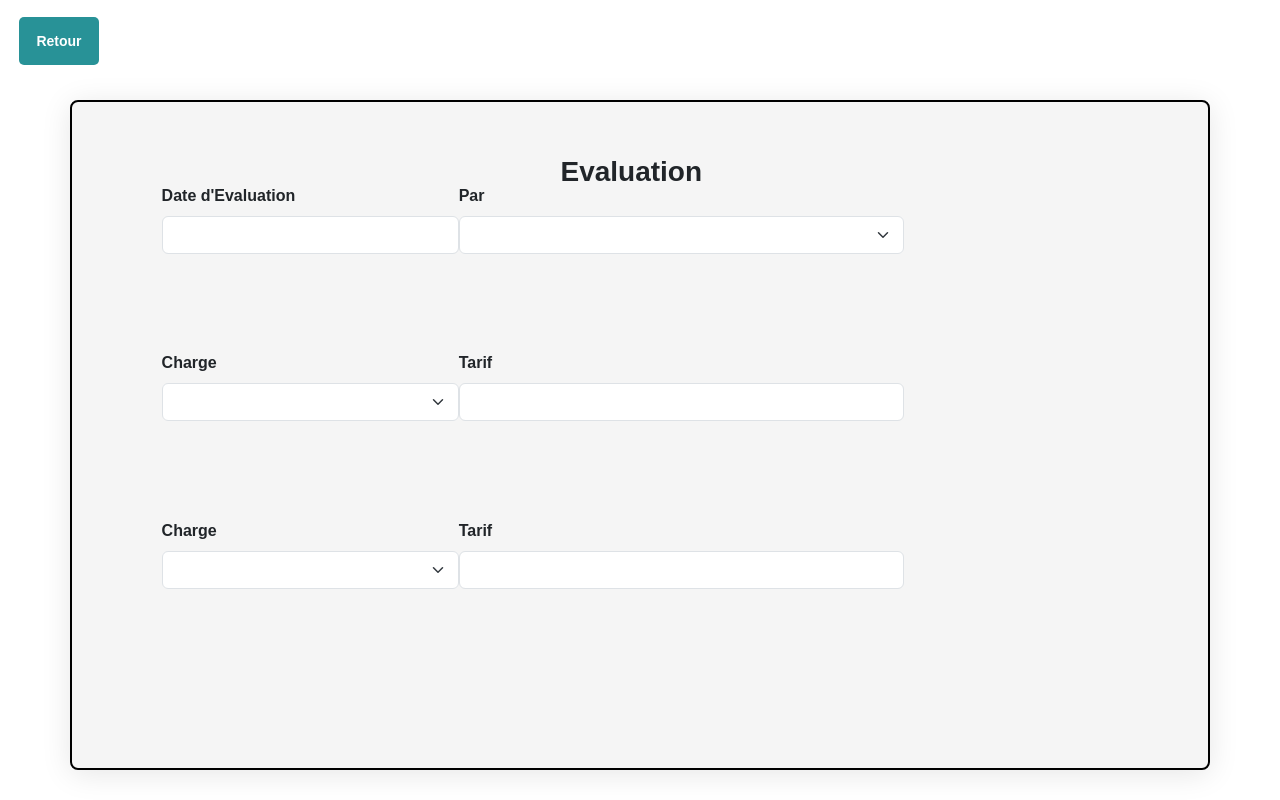
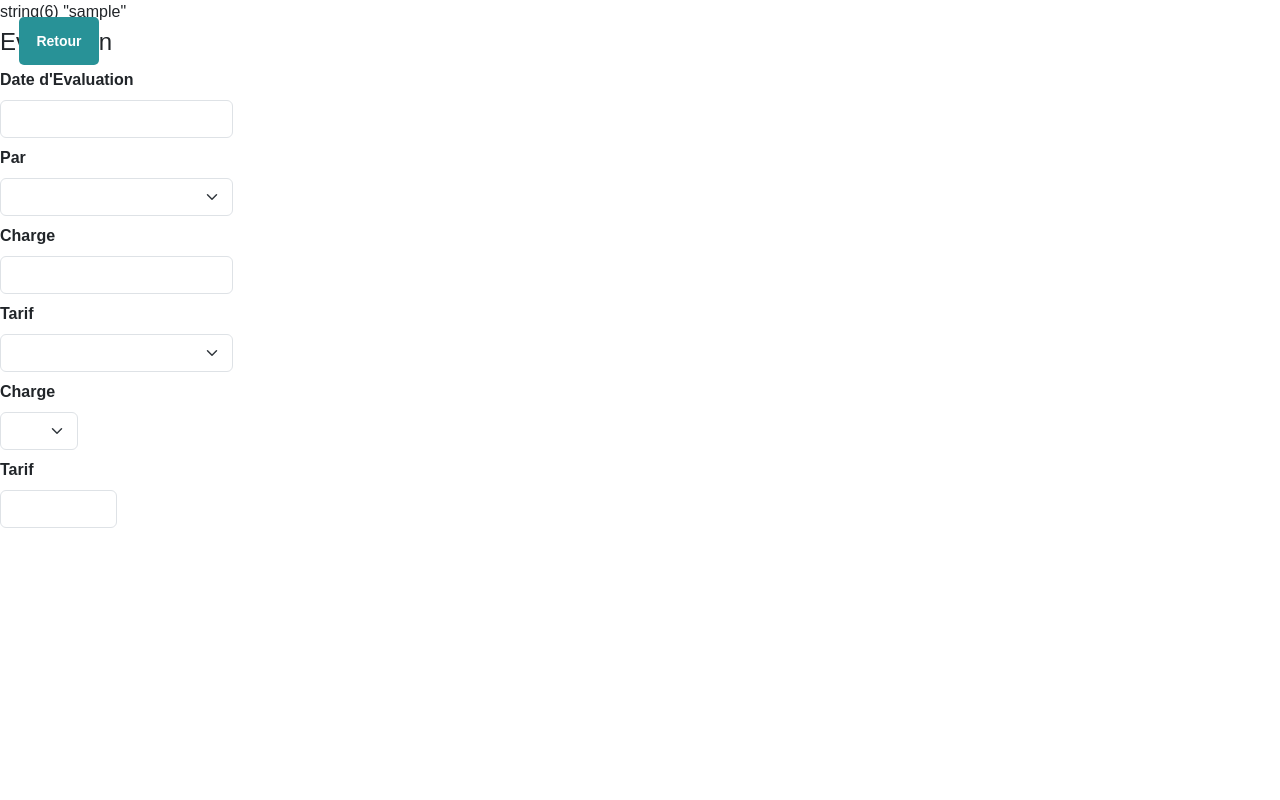
Before and after one commit to HumanM00n/TMAconnect, a PHP site: page /TMAconnect/test-code2.php in a window 1280 px wide. Run offline with PHP 8.4, Linux system fonts and the light colour scheme; the visitor is signed in with stand-in values (Sample User, id 1); lists and menus that the app fills with data are empty.

Commit message:
Début du développement ed la page evaluation.php

```diff
--- a/test-code2.php
+++ b/test-code2.php
@@ -7,10 +7,12 @@
     <link href='https://unpkg.com/boxicons@2.1.4/css/boxicons.min.css' rel='stylesheet'>
     <link rel="stylesheet" href="https://cdn.jsdelivr.net/npm/bootstrap@5.3.2/dist/css/bootstrap.min.css">
     <link rel="stylesheet" href="css/test-css.css">
+    <link rel="stylesheet" href="css/csshome.css">
     <link rel="icon" href="img/NLogo2.png" />
     <title>TC2 - Eval</title>
 </head>
     <?php include('includes/connexion.inc.php') ?>
+    <?php include('includes/header.html.inc.php') ?>
 
 <body>
     <!------------------------------------------
@@ -20,28 +22,36 @@
         <button onClick=" history.back();">Retour</button>
     </div>
     <main>
-        <section class="container" id="container">
-            <h3><b>Evaluation</b></h3>
-            <form class="row g-3" method="post">
+        <section id="modif">
+            <form class="formmodif" name="formmodif" action="" method="POST">
+                <fieldset id="infos">
+                    <legend>Evaluation</legend>
 
-                <div class="infosColumn">
-                    <div class="col-md-4" id="divPar">
-                        <label for="inputDate" class="form-label">Date d'Evaluation</label>
+                    <div class="infosRow">
+                        <label for="libDate" class="form-label">Date d'Evaluation</label>
                         <input type="text" class="form-control" id="datepicker" name="inputEval"
                                 pattern="\d{1,2}/\d{1,2}/\d{4}" placeholder="">
-                    </div>
 
-                    <div class="col-md-6" id="divDate">
-                        <label for="selectUtil" class="form-label">Par</label>
+                        <label for="libSelect" class="form-label">Par</label>
                         <select id="selectUtil" name="selectUtil" class="form-select">
                                 <option value=''></option>
                             </select>
                     </div>
+
+                    <div class="infosRow2">
+                        <label for="libCharge" class="form-label">Charge</label>
+                        <input type="text" class="form-control" id="inputCharge" name="inputCharge"
+                                pattern="\d{1,2}/\d{1,2}/\d{4}" placeholder="">
+
+                        <label for="libTarif" class="form-label">Tarif</label>
+                        <select id="selectTarif" name="selectTarif" class="form-select">
+                                <option value=''></option>
+                            </select>
                     </div>
 
-                <div class="infosColumn">
+                    <div class="infosRow3">
                         <div class="col-md-4" id="divCharge">
-                        <label for="inputCharge" class="form-label">Charge</label>
+                            <label for="libCharge" class="form-label">Charge</label>
                             <select id="inputCharge" name="inputCharge" class="form-select">
                                 <option value=''></option>
                             </select>
@@ -54,20 +64,7 @@
                         </div>
                     </div>
 
-                <div class="infosColumn">
-                    <div class="col-md-4" id="divCharge">
-                        <label for="inputCharge" class="form-label">Charge</label>
-                        <select id="inputCharge" name="inputCharge" class="form-select">
-                            <option value=''></option>
-                        </select>
-                    </div>
-
-                    <div class="col-md-6" id="divTarif">
-                        <label for="inputTarif" class="form-label">Tarif</label>
-                        <input type="text" class="form-control" id="datepicker" name="datepicker"
-                            pattern="\d{1,2}/\d{1,2}/\d{4}" placeholder="">
-                    </div>
-                </div>
+                </fieldset>
             </form>
         </section>
     </main>
```
Lines whose indentation alone changed are shown as unchanged.
